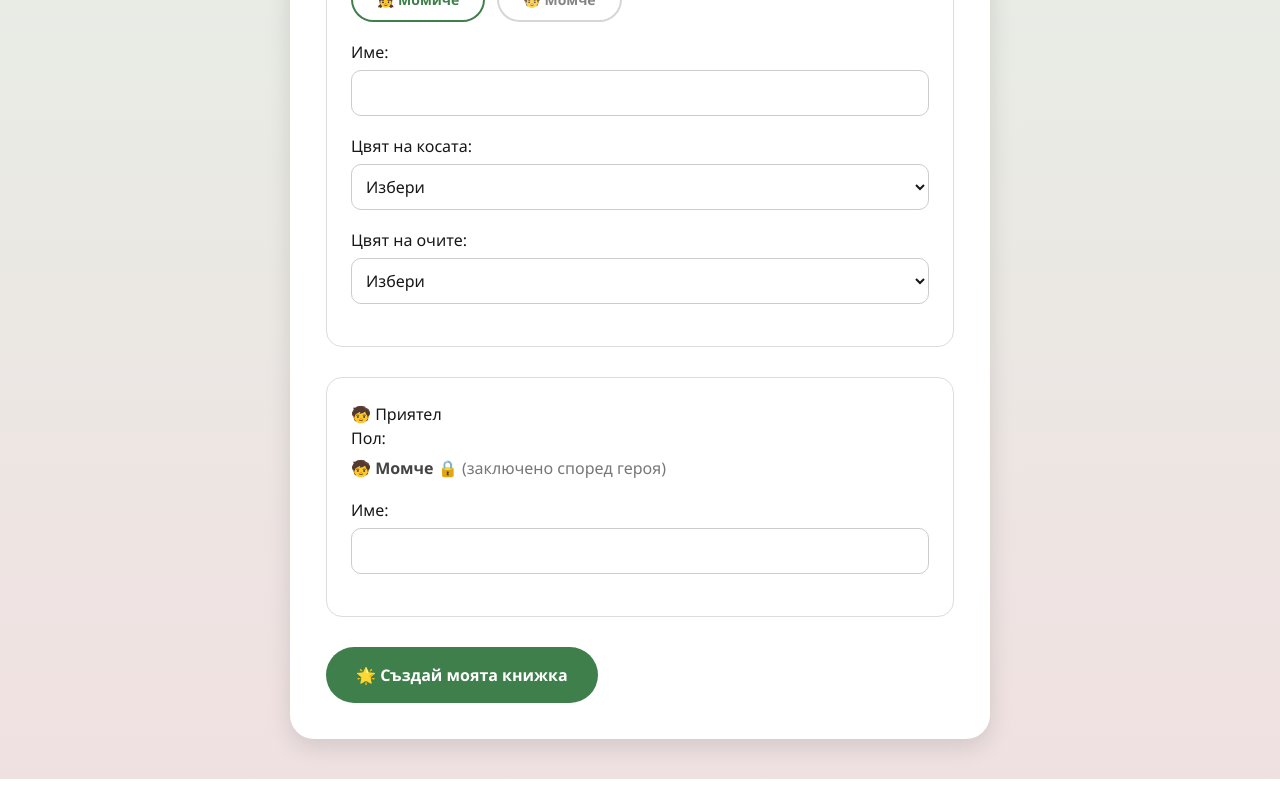
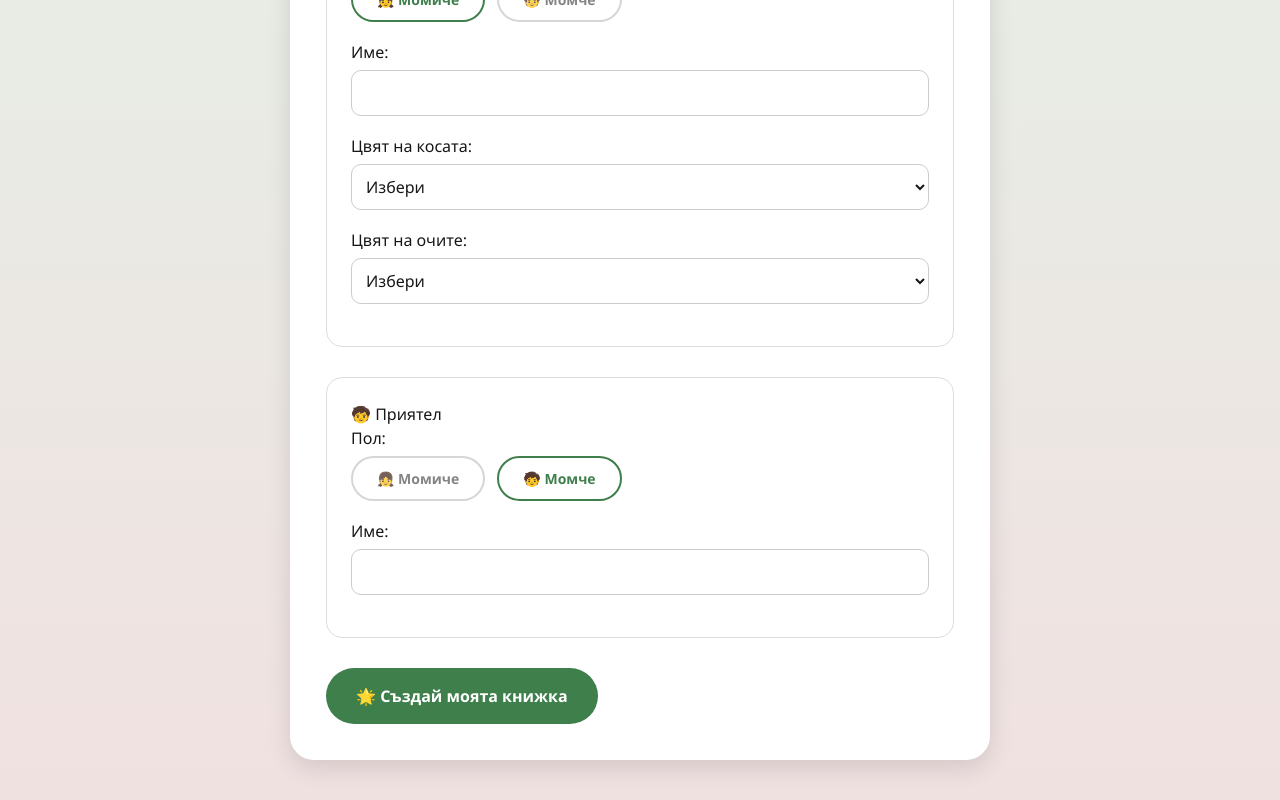
Before and after one commit to RumyanaK/ai-folklore-story-generator, a Next.js app: page /builder in a window 1280 px wide. Shown: the part 860-1660 px from the top of the page. Before the commit the page ends 1639 px from the top, so only its background shows below. Built offline with nearby package versions, Linux system fonts and the light colour scheme.

Commit message:
feat: unlock friend gender selection

```diff
--- a/app/builder/page.tsx
+++ b/app/builder/page.tsx
@@ -93,7 +93,7 @@ export default function Builder() {
   const [heroName, setHeroName] = useState("");
   const [friendName, setFriendName] = useState("");
   const [heroGender, setHeroGender] = useState<"girl" | "boy">("girl");
-  const friendGender: "girl" | "boy" = heroGender === "girl" ? "boy" : "girl";
+  const [friendGender, setFriendGender] = useState<"girl" | "boy">("boy");
 
   const [heroAppearance, setHeroAppearance] = useState<Appearance>({
     hairColor: "",
@@ -548,13 +548,39 @@ ${storyData.pages
 
             <CharacterBlock title="🧒 Приятел">
             <label>Пол:</label>
-              <div style={{ marginTop: 6, marginBottom: 18, color: "#444" }}>
-                <strong>
-                  {friendGender === "boy" ? "🧒 Момче" : "👧 Момиче"}{" "}
-                </strong>
-                <span style={{ color: "#777" }}>
-                  🔒 (заключено според героя)
-                </span>
+            <div
+              style={{
+                display: "flex",
+                gap: 12,
+                marginTop: 6,
+                marginBottom: 18,
+              }}
+            >
+              <button
+                type="button"
+                onClick={() => setFriendGender("girl")}
+                style={{
+                  ...navButtonStyle,
+                  borderColor: friendGender === "girl" ? "#3f7f4c" : "#ccc",
+                  color: friendGender === "girl" ? "#3f7f4c" : "#666",
+                  opacity: friendGender === "girl" ? 1 : 0.8,
+                }}
+              >
+                👧 Момиче
+              </button>
+
+              <button
+                type="button"
+                onClick={() => setFriendGender("boy")}
+                style={{
+                  ...navButtonStyle,
+                  borderColor: friendGender === "boy" ? "#3f7f4c" : "#ccc",
+                  color: friendGender === "boy" ? "#3f7f4c" : "#666",
+                  opacity: friendGender === "boy" ? 1 : 0.8,
+                }}
+              >
+                🧒 Момче
+              </button>
             </div>
 
             <label>Име:</label>
```
Lines whose indentation alone changed are shown as unchanged.
